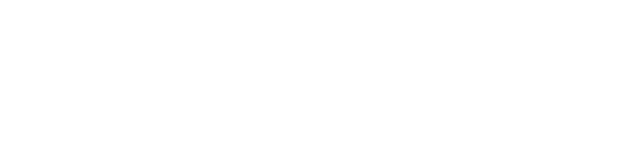
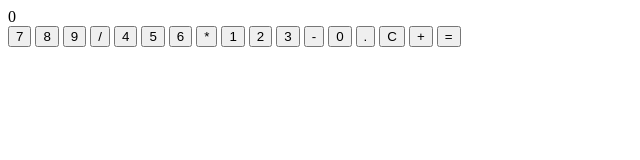
Before and after one commit to NoShues/myCalculator, a plain HTML site: page index.html in a window 1280 px wide. Shown: the whole page, without its empty margins (0-640 px from the left). Drawn offline with Linux system fonts and the light colour scheme.

Commit message:
Add HTML structure and content.

```diff
--- a/index.html
+++ b/index.html
@@ -10,3 +10,38 @@
         - Special functions: Clear (C), Decimal (.), Equals (=)
 6. Link an external JavaScript file (index.js)
 7. Close HTML document -->
+<!DOCTYPE html>
+<html lang="en">
+<head>
+    <script src="./index.js" defer></script>
+    <link rel="stylesheet" href="./styles.css">
+    <meta charset="UTF-8">
+    <meta name="viewport" content="width=device-width, initial-scale=1.0">
+    <title>myCalculator</title>
+</head>
+<body>
+    <div class="calculator">
+        <div id="display">0</div>
+        <div class="buttons">
+            <!-- Number Buttons -->
+            <button class="number">7</button>
+            <button class="number">8</button>
+            <button class="number">9</button>
+            <button class="operator">/</button>
+            <button class="number">4</button>
+            <button class="number">5</button>
+            <button class="number">6</button>
+            <button class="operator">*</button>
+            <button class="number">1</button>
+            <button class="number">2</button>
+            <button class="number">3</button>
+            <button class="operator">-</button>
+            <button class="number">0</button>
+            <button id="decimal">.</button>
+            <button id="clear">C</button>
+            <button class="operator">+</button>
+            <button id="equals">=</button>
+        </div>
+    </div>
+</body>
+</html>
```
